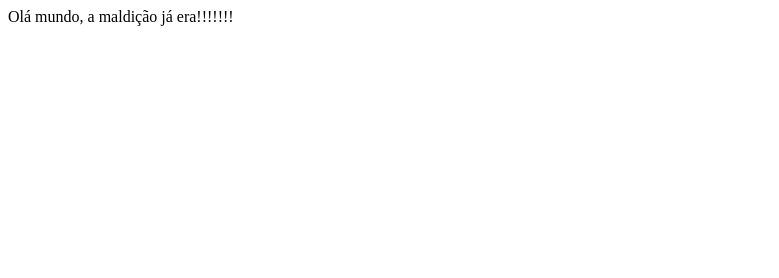
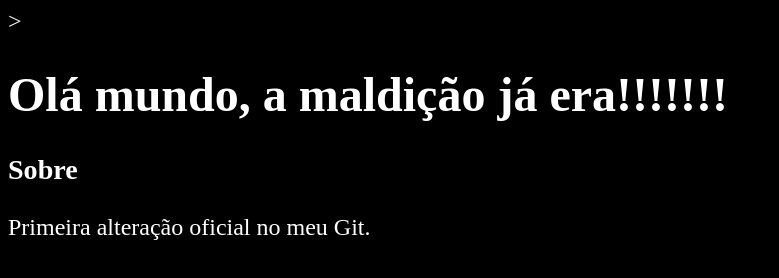
Before and after one commit to beginnerstudies/cursos, a plain HTML site: page ola-mundo/index.html in a window 1280 px wide. Shown: the whole page, without its empty margins (0-779 px from the left). Drawn offline with Linux system fonts and the light colour scheme.

Commit message:
primeira alteração oficial no Git.

```diff
--- a/ola-mundo/index.html
+++ b/ola-mundo/index.html
@@ -3,10 +3,26 @@
 <html lang="pt-br">
   <head>
     <meta charset="UTF-8">
-    <title> Olá mundo!!!!!</title>
+    <title>meu primeiro site </title>
+    <style>
+      body{
+      background-color: black;
+	color: white;
+	  font-size: 1.5em;
+    }
+</style>
+
 </head>
 <body>
-Olá mundo, a maldição já era!!!!!!!
+  <hgroup>>
+  <h1>Olá mundo, a maldição já era!!!!!!!</h1>
+  </hgroup>
+
+
+<h3>Sobre</h3>
+<p>
+Primeira alteração oficial no meu Git.
+</p>
 
 </body>
 </html>
```
